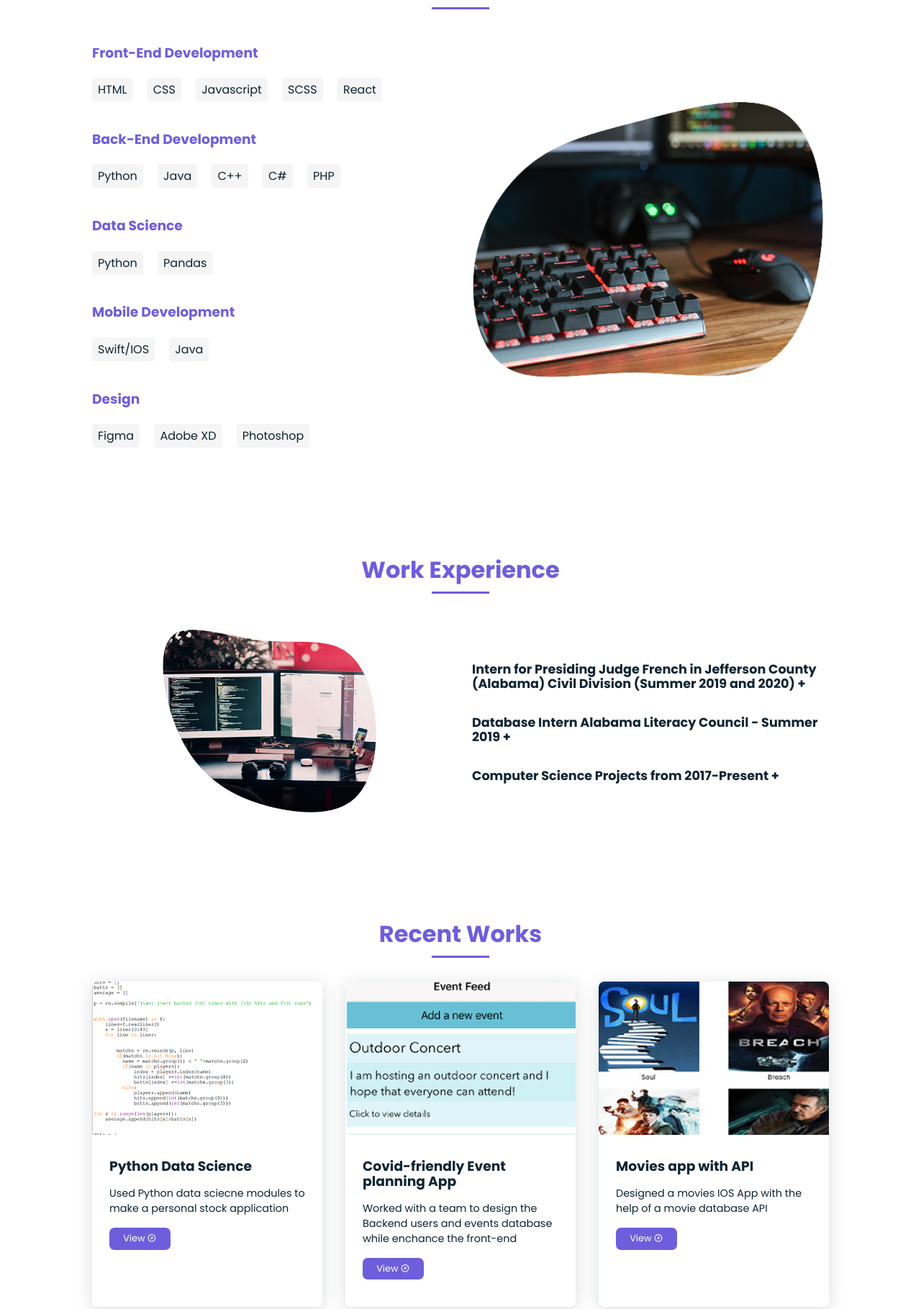
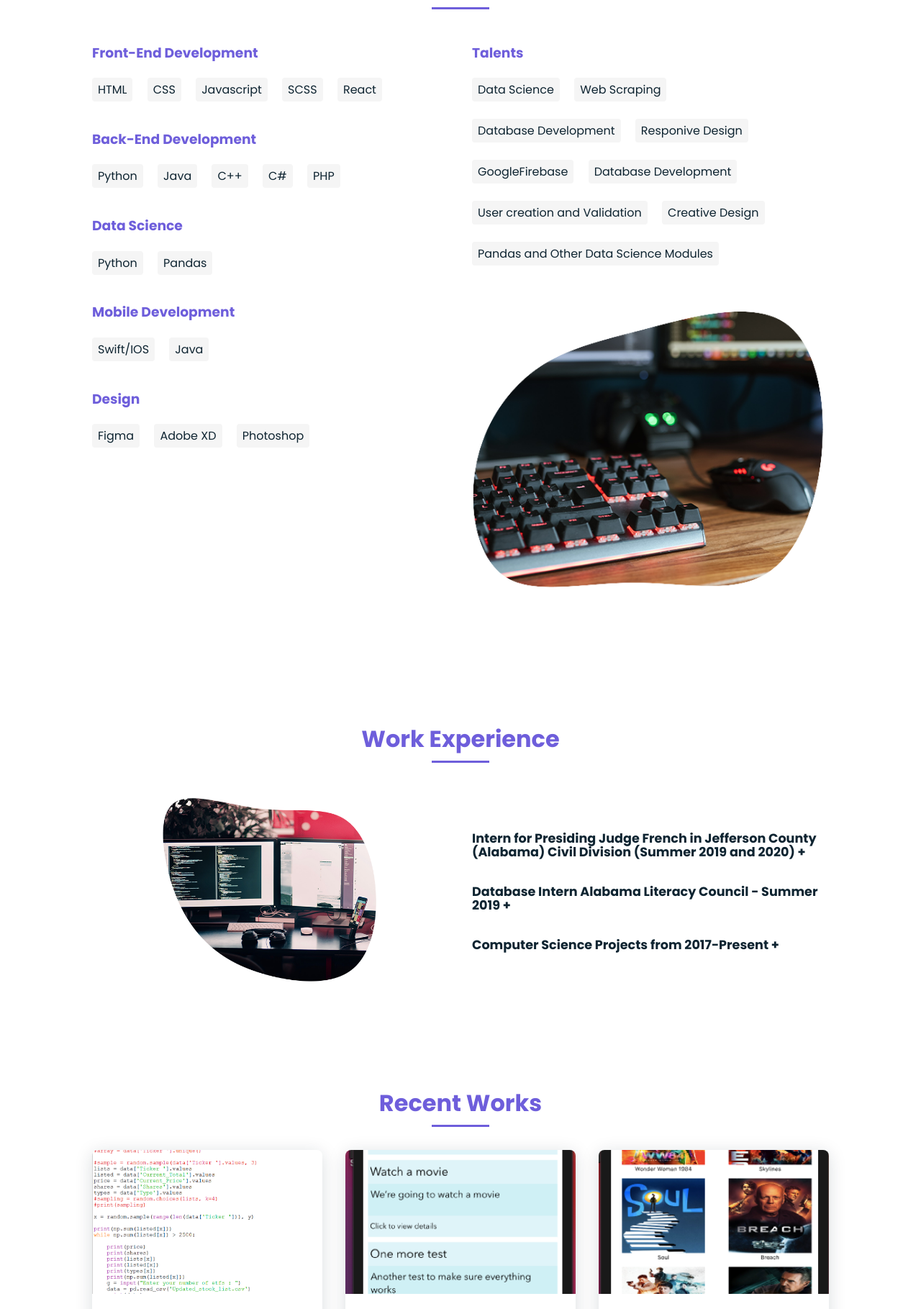
Before and after one commit to OdiriTeddie/keith, a plain HTML site: page index.html in a window 1280 px wide. Shown: the part 1477-3296 px from the top of the page at 72% size. Drawn offline with nearby package versions, Linux system fonts and the light colour scheme.

Commit message:
bug fixes

```diff
--- a/assets/css/styles.css
+++ b/assets/css/styles.css
@@ -267,61 +267,7 @@ img{
   border-radius: .5rem;
 }
 
-/* ===== SKILLS =====*/
-/* .skills__container{
-  row-gap: 2rem;
-  text-align: center;
-}
-.skills__subtitle{
-  margin-bottom: var(--mb-2);
-}
-.skills__text{
-  margin-bottom: var(--mb-4);
-}
-.skills__data{
-  display: flex;
-  justify-content: space-between;
-  align-items: center;
-  position: relative;
-  font-weight: var(--font-semi);
-  padding: .5rem 1rem;
-  margin-bottom: var(--mb-4);
-  border-radius: .5rem;
-  box-shadow: 0 4px 25px rgba(14,36,49,.15);
-}
-.skills__icon{
-  font-size: 2rem;
-  margin-right: var(--mb-2);
-  color: var(--first-color);
-}
-.skills__names{
-  display: flex;
-  align-items: center;
-}
-.skills__bar{
-  position: absolute;
-  left: 0;
-  bottom: 0;
-  background-color: var(--first-color);
-  height: .25rem;
-  border-radius: .5rem;
-  z-index: var(--z-back);
-}
-.skills__html{
-  width: 95%;
-}
-.skills__css{
-  width: 85%;
-}
-.skills__js{
-  width: 65%;
-}
-.skills__ux{
-  width: 85%;
-}
-.skills__img{
-  border-radius: .5rem;
-} */
+
 
 /* ===== SKILLS =====*/
 .skills__container{
@@ -344,8 +290,17 @@ img{
   background-color: var(--first-color);
   color: #fff;
 }
+
+.skills__img {
+  display: flex;
+  flex-direction: column;
+  justify-content: flex-start;
+  align-items: flex-start;
+}
+
 .skills__img img{
   border-radius: .5rem;
+  order: 1;
 }
 
 /* ===== WORK EXPERIENCE =====*/
@@ -399,11 +354,16 @@ img{
   row-gap: 2rem;
 }
 .work__img{
+
   box-shadow: 0 4px 25px rgba(14,36,49,.15);
   border-radius: .5rem;
   overflow: hidden;
 }
 .work__img img{
+  /* height: 20rem; */
+  width: 100%;
+  height: 200px;
+  object-fit: cover;
   transition: 1s;
   cursor: pointer;
 }
@@ -571,6 +531,10 @@ img{
   .contact__container{
     justify-items: center;
   }
+
+  .skills__container {
+    align-items: start;
+  }
 }
 
 @media screen and (min-width: 1024px){
--- a/index.html
+++ b/index.html
@@ -117,10 +117,24 @@
                         <span class="skills__name">Figma</span>
                         <span class="skills__name">Adobe XD</span>
                         <span class="skills__name">Photoshop</span>
+
+
                     </div>
 
                     <div class="skills__img">
                         <img src="assets/img/shape 1.png" alt="">
+                        <div>
+                            <h3 class="skills__subtitle">Talents</h3>
+                        <span class="skills__name">Data Science</span>
+                        <span class="skills__name">Web Scraping</span>
+                        <span class="skills__name">Database Development</span>
+                        <span class="skills__name">Responive Design</span>
+                        <span class="skills__name">GoogleFirebase</span>
+                        <span class="skills__name">Database Development</span>
+                        <span class="skills__name">User creation and Validation</span>
+                        <span class="skills__name">Creative Design</span>
+                        <span class="skills__name">Pandas and Other Data Science Modules</span>
+                        </div>
                     </div>
                 </div>
             </section>
@@ -208,7 +222,7 @@
 
                 <div class="work__container bd-grid">
                     <div class="work__img ">
-                        <img src="assets/img/work-4.jpg" alt="">
+                        <img src="assets/img/website7.png" alt="">
                         <div class="work__data">
                             <h3>Python Data Science</h3>
                             <p>Used Python data sciecne modules to make a personal stock application</p>
@@ -220,7 +234,7 @@
                     </div>
 
                     <div class="work__img ">
-                        <img src="assets/img/work-2.jpg" alt="">
+                        <img src="assets/img/website3.png" alt="">
                         <div class="work__data">
                             <h3>Covid-friendly Event planning App</h3>
                             <p>Worked with a team to design the Backend users and events database while enchance the front-end</p>
@@ -231,8 +245,8 @@
                         </div>
                     </div>
                     <div class="work__img ">
-                        <img src="assets/img/work-1.jpg" alt="">
-                        <!-- <img src="assets/img/website1.png" alt=""> -->
+                        <img src="assets/img/website1.png" alt="">
+
                         <div class="work__data">
                             <h3>Movies app with API</h3>
                             <p>Designed a movies IOS App with the help of a movie database API</p>
@@ -243,7 +257,7 @@
                         </div>
                     </div>
                     <div class="work__img">
-                        <img src="assets/img/work-6.jpg" alt="">
+                        <img src="assets/img/website6.png" alt="">
                         <div class="work__data">
                             <h3>Landing News Page</h3>
                             <p>Used my front-end development skills with PHP and SQL database to create a news sharing story and comments site. It hashes passwords for user safety</p>
@@ -254,7 +268,7 @@
                         </div>
                     </div>
                     <div class="work__img">
-                        <img src="assets/img/work-3.jpg" alt="">
+                        <img src="assets/img/website4.png" alt="">
                         <div class="work__data">
                             <h3>Todo List App</h3>
                             <p>This was made with HTML, CSS, and JavaScript. This uses local storage to store the task(s)</p>
@@ -265,7 +279,7 @@
                         </div>
                     </div>
                     <div class="work__img">
-                        <img src="assets/img/work-5.jpg" alt="">
+                        <img src="assets/img/website5.png" alt="">
                         <div class="work__data">
                             <h3>Calendar Planning App</h3>
                             <p>This was made with HTML, CSS, PHP, SQL and JavaScript. Users can safety sign in and make a Calendar</p>
```
Also changed, not shown: assets/img/about.jpg (deleted), assets/img/website3.png (added), assets/img/website4.png (added), assets/img/website5.png (added), assets/img/website6.png (added), assets/img/website7.png (added), assets/img/work1.jpg (deleted), assets/img/work2.jpg (deleted), assets/img/work3.jpg (deleted), assets/img/work4.jpg (deleted), assets/img/work5.jpg (deleted), assets/img/work6.jpg (deleted).
